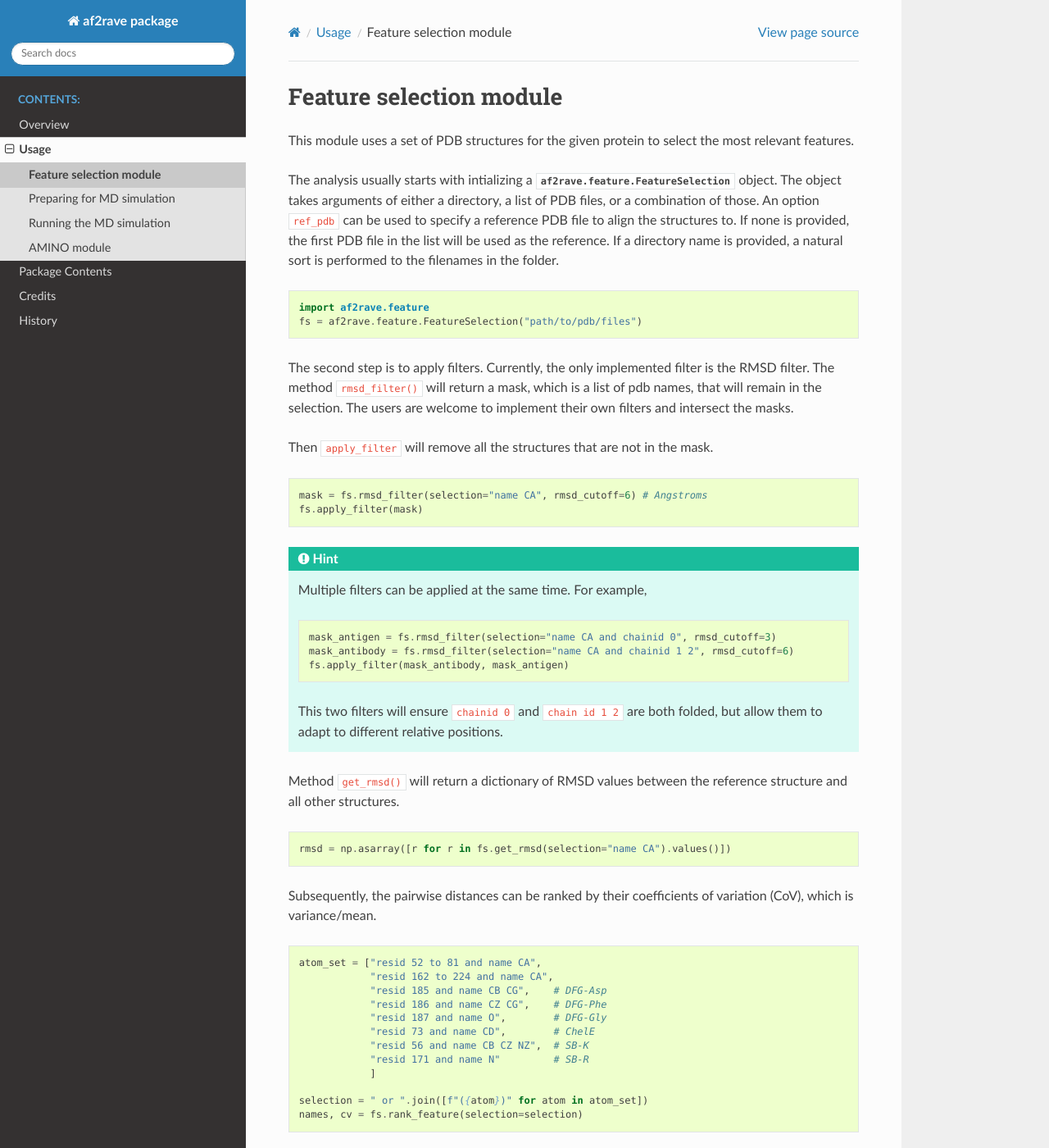
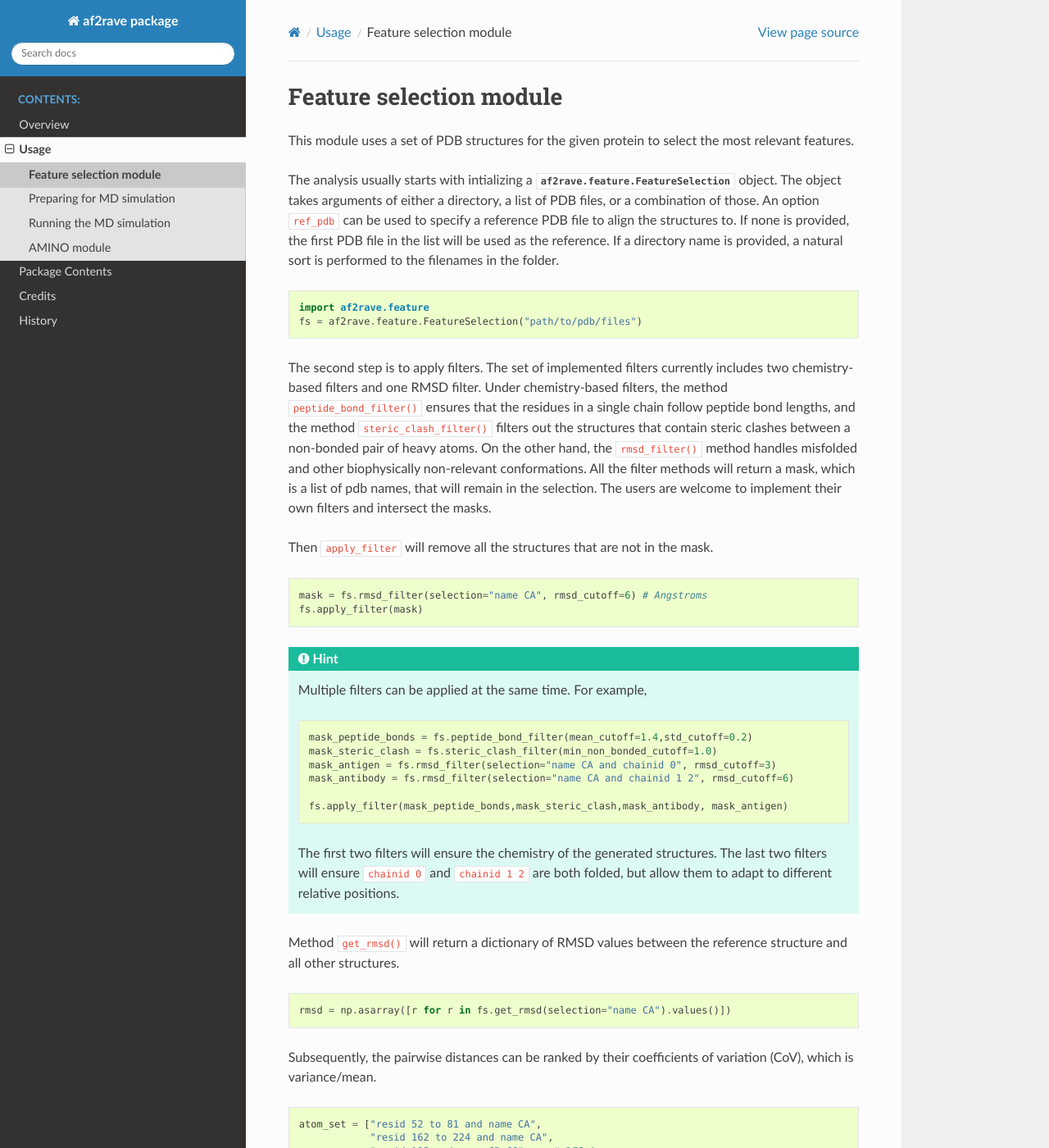
Before and after one commit to tiwarylab/af2rave, a Sphinx documentation site: the page built from docs/usage.feature.rst, in a window 1280 px wide and 1400 px high. Shown: the whole window at 82% size. Built offline with Sphinx 7.4.7 and the Read the Docs theme 3.1.0, drawn with Linux system fonts in a browser that asks for light colours.

Commit message:
document for chemistry-based filters

```diff
--- a/docs/usage.feature.rst
+++ b/docs/usage.feature.rst
@@ -15,8 +15,8 @@ If a directory name is provided, a natural sort is performed to the filenames in
     import af2rave.feature
     fs = af2rave.feature.FeatureSelection("path/to/pdb/files")
 
-The second step is to apply filters. Currently, the only implemented filter is the RMSD filter.
-The method ``rmsd_filter()`` will return a mask, which is a list of pdb names, that will remain in the selection.
+The second step is to apply filters. The set of implemented filters currently includes two chemistry-based filters and one RMSD filter. Under chemistry-based filters, the method ``peptide_bond_filter()`` ensures that the residues in a single chain follow peptide bond lengths, and the method ``steric_clash_filter()`` filters out the structures that contain steric clashes between a non-bonded pair of heavy atoms. On the other hand, the ``rmsd_filter()`` method handles misfolded and other biophysically non-relevant conformations.
+All the filter methods will return a mask, which is a list of pdb names, that will remain in the selection.
 The users are welcome to implement their own filters and intersect the masks.
 
 Then ``apply_filter`` will remove all the structures that are not in the mask.
@@ -32,11 +32,15 @@ Then ``apply_filter`` will remove all the structures that are not in the mask.
 
     .. code-block:: python3
 
-        mask_antigen = fs.rmsd_filter(selection="name CA and chainid 0", rmsd_cutoff=3)
+	mask_peptide_bonds = fs.peptide_bond_filter(mean_cutoff=1.4,std_cutoff=0.2)
+        mask_steric_clash = fs.steric_clash_filter(min_non_bonded_cutoff=1.0)
+	mask_antigen = fs.rmsd_filter(selection="name CA and chainid 0", rmsd_cutoff=3)
         mask_antibody = fs.rmsd_filter(selection="name CA and chainid 1 2", rmsd_cutoff=6)
-        fs.apply_filter(mask_antibody, mask_antigen)
 
-    This two filters will ensure ``chainid 0`` and ``chain id 1 2`` are both folded,
+        fs.apply_filter(mask_peptide_bonds,mask_steric_clash,mask_antibody, mask_antigen)
+
+    The first two filters will ensure the chemistry of the generated structures.
+    The last two filters will ensure ``chainid 0`` and ``chainid 1 2`` are both folded,
     but allow them to adapt to different relative positions.
 
 Method ``get_rmsd()`` will return a dictionary of RMSD values between the reference structure and all other structures.
```
